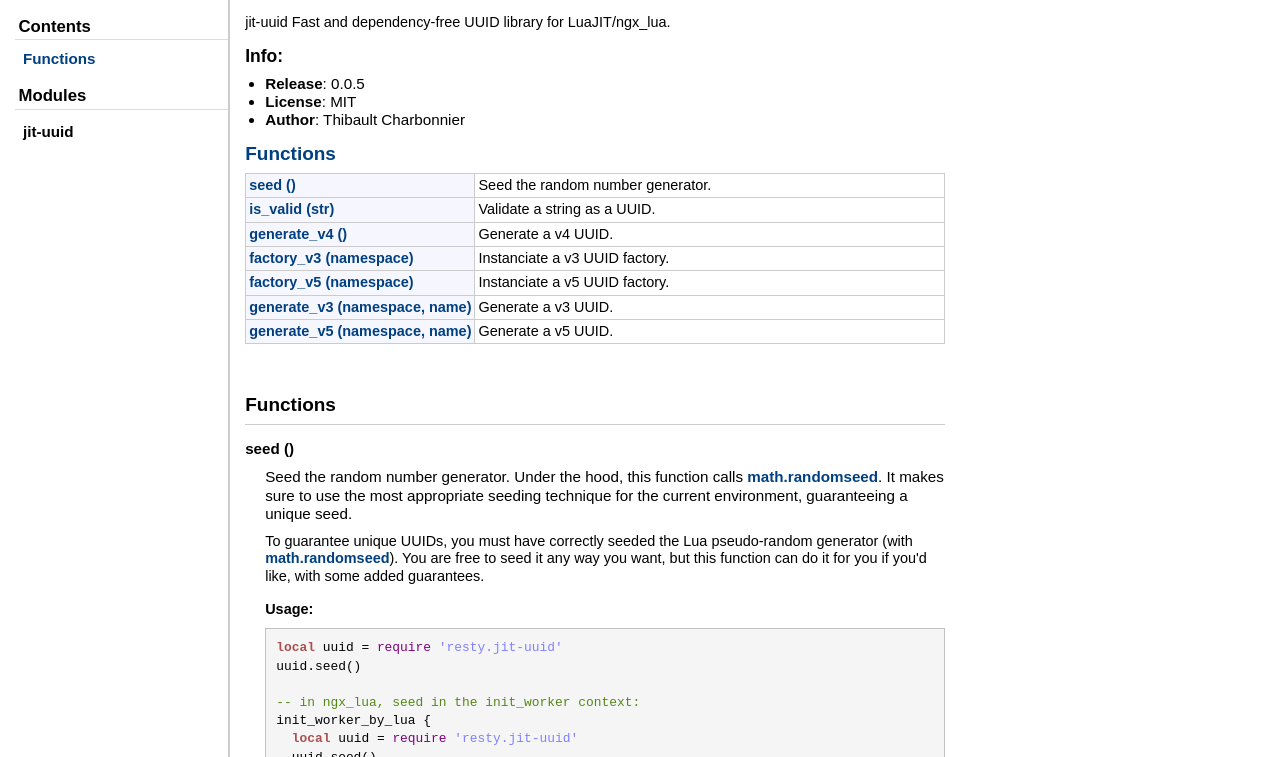
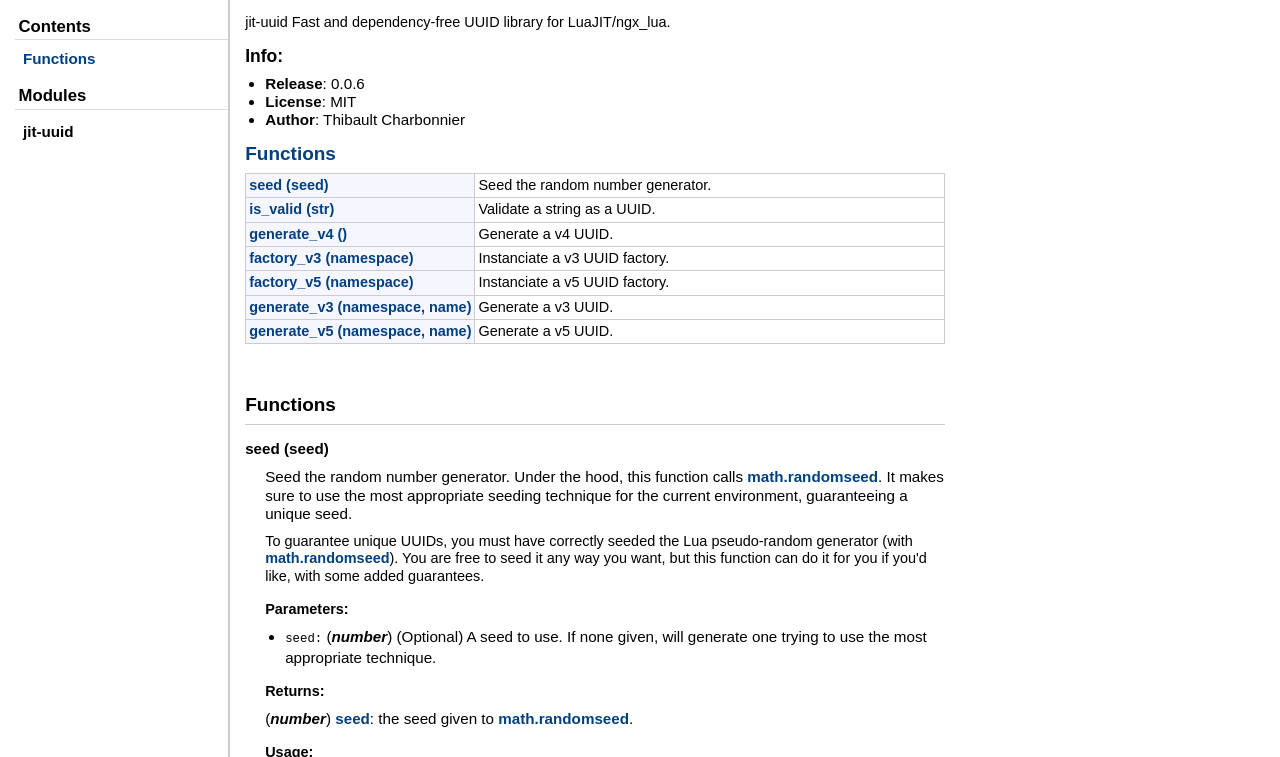
Before and after one commit to thibaultcha/lua-resty-jit-uuid, a plain HTML site: page docs/index.html in a window 1280 px wide. Shown: the part 43-800 px from the top of the page. Drawn offline with Linux system fonts and the light colour scheme.

Commit message:
chore(dist) bump to 0.0.6

```diff
--- a/docs/index.html
+++ b/docs/index.html
@@ -50,7 +50,7 @@
 </p>
     <h3>Info:</h3>
     <ul>
-        <li><strong>Release</strong>: 0.0.5</li>
+        <li><strong>Release</strong>: 0.0.6</li>
         <li><strong>License</strong>: MIT</li>
         <li><strong>Author</strong>: Thibault Charbonnier</li>
     </ul>
@@ -59,7 +59,7 @@
 <h2><a href="#Functions">Functions</a></h2>
 <table class="function_list">
 	<tr>
-	<td class="name" nowrap><a href="#seed">seed ()</a></td>
+	<td class="name" nowrap><a href="#seed">seed (seed)</a></td>
 	<td class="summary">Seed the random number generator.</td>
 	</tr>
 	<tr>
@@ -97,7 +97,7 @@
     <dl class="function">
     <dt>
     <a name = "seed"></a>
-    <strong>seed ()</strong>
+    <strong>seed (seed)</strong>
     </dt>
     <dd>
     Seed the random number generator.
@@ -111,7 +111,21 @@
  can do it for you if you'd like, with some added guarantees.
 
 
+    <h3>Parameters:</h3>
+    <ul>
+        <li><span class="parameter">seed</span>
+            <span class="types"><span class="type">number</span></span>
+         (Optional) A seed to use. If none given, will
+ generate one trying to use the most appropriate technique.
+        </li>
+    </ul>
 
+    <h3>Returns:</h3>
+    <ol>
+
+           <span class="types"><span class="type">number</span></span>
+        <a href="index.html#seed">seed</a>: the seed given to <a href="https://www.lua.org/manual/5.1/manual.html#pdf-math.randomseed">math.randomseed</a>.
+    </ol>
 
 
 
@@ -392,8 +406,8 @@ uuid.is_valid <span class="string">'cbb297c0-a956-486d-ad1d-f9bZZZZZZZZZ'</span>
 </div> <!-- id="content" -->
 </div> <!-- id="main" -->
 <div id="about">
-<i>generated by <a href="http://github.com/stevedonovan/LDoc">LDoc 1.4.5</a></i>
-<i style="float:right;">Last updated 2016-08-25 12:09:57 </i>
+<i>generated by <a href="http://github.com/stevedonovan/LDoc">LDoc 1.4.6</a></i>
+<i style="float:right;">Last updated 2017-01-17 17:53:47 </i>
 </div> <!-- id="about" -->
 </div> <!-- id="container" -->
 </body>
```
Also changed, not shown: 4 other files.
